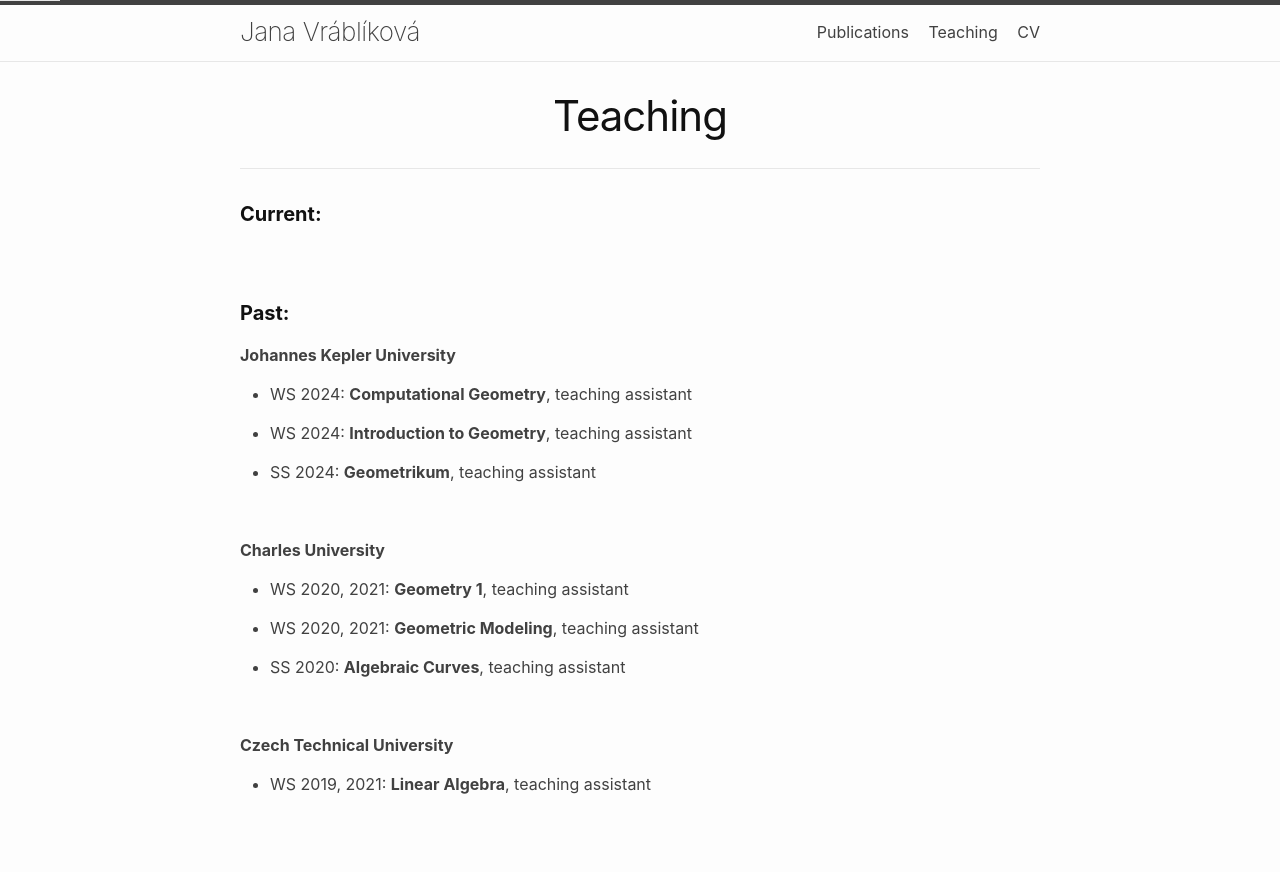
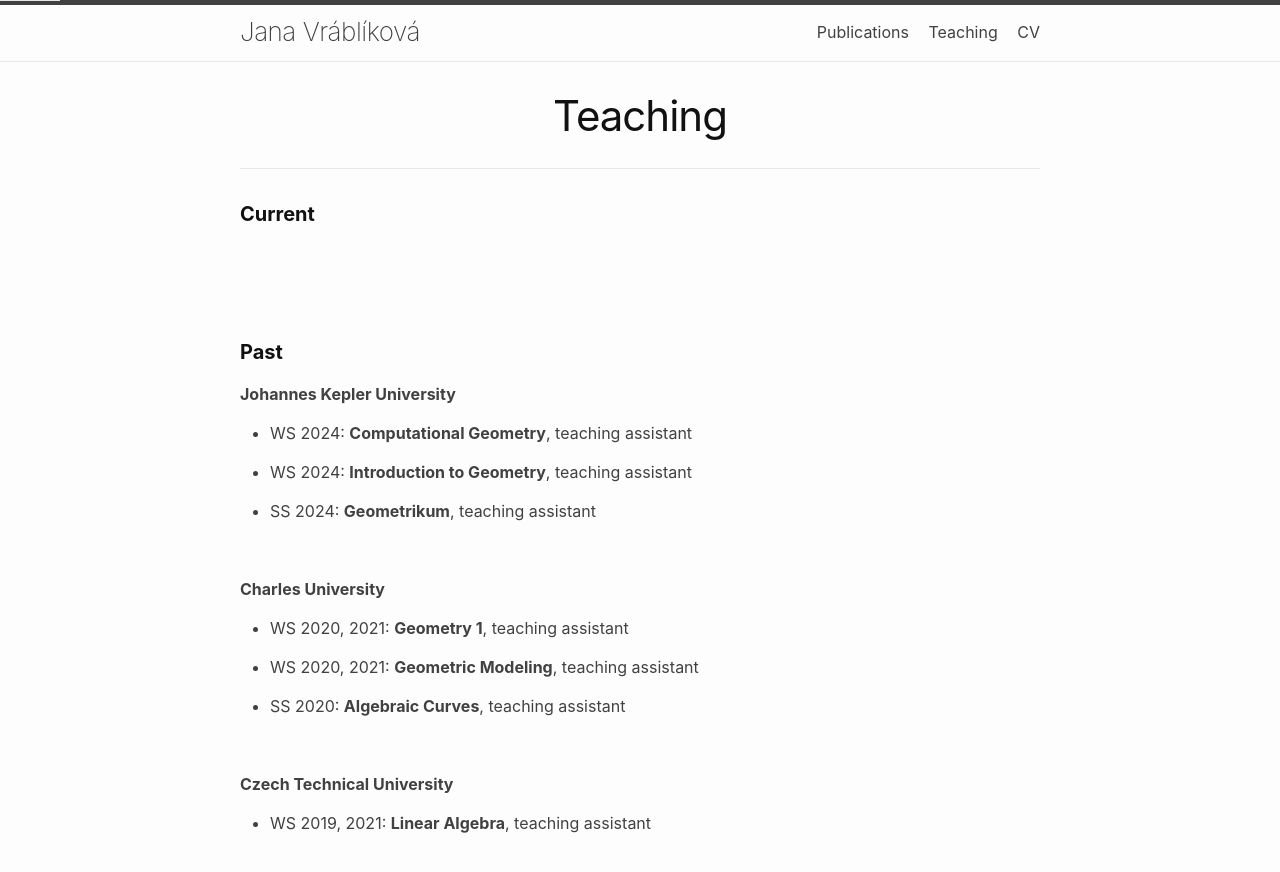
Before and after one commit to JanaVrablikova/janavrablikova.github.io, a Jekyll site: the page built from 02teaching.markdown, in a window 1280 px wide. Shown: the top 872 px of the page. Built offline with Jekyll 4.4.1, drawn with Linux system fonts in a browser that asks for light colours; nearby versions of some CDN libraries.

```diff
--- a/02teaching.markdown
+++ b/02teaching.markdown
@@ -5,12 +5,13 @@ permalink: /teaching/
 longname: Teaching
 ---
 
-#### **Current:**
+#### **Current**
 
 &nbsp;
+
 &nbsp;
 
-#### **Past:**
+#### **Past**
 
 **Johannes Kepler University**
 
```
